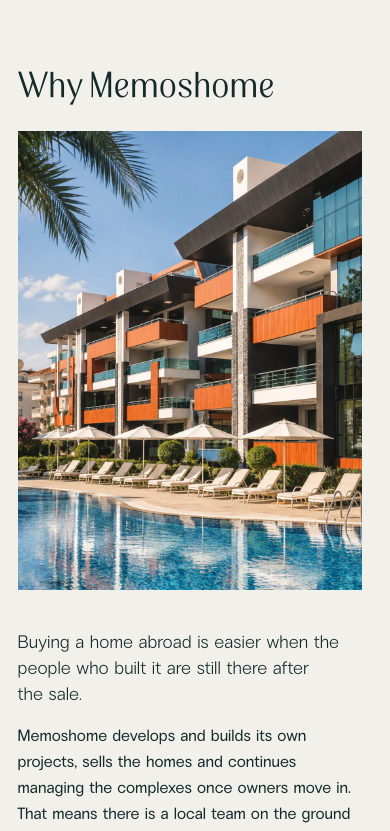
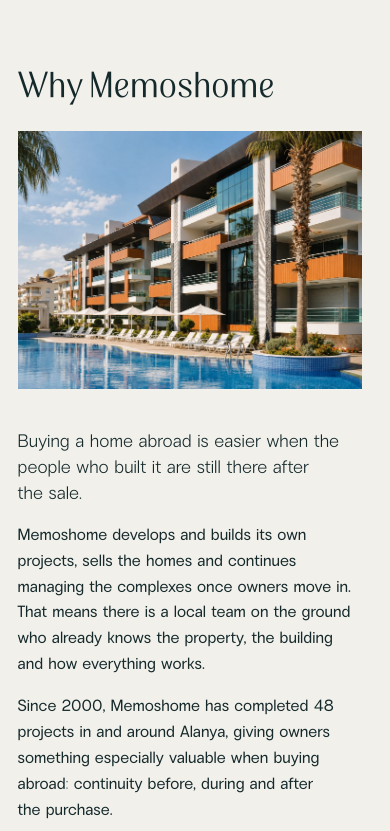
Before and after one commit to into1985/maresol, a Nuxt app: page / in a window 390 px wide. Shown: the part 1020-1851 px from the top of the page. Built offline with nearby package versions, Linux system fonts and the light colour scheme.

Commit message:
Why Memoshome: add mobile landscape image

```diff
--- a/app/components/WhySection.vue
+++ b/app/components/WhySection.vue
@@ -28,7 +28,10 @@ useDrift(() => (small.value && grid.value ? { el: small.value, anchor: grid.valu
     <div ref="grid" class="why-grid">
       <figure ref="big" class="why-photo photo">
         <span class="why-ratio r-tall" aria-hidden="true"></span>
-        <img src="/images/content/why-complex.webp" alt="A Memoshome residential complex in Alanya, with its pool and sun loungers" width="1122" height="1402" loading="lazy" decoding="async" />
+        <picture>
+          <source media="(max-width: 900px)" srcset="/images/content/why-complex-landscape.webp" />
+          <img src="/images/content/why-complex.webp" alt="A Memoshome residential complex in Alanya, with its pool and sun loungers" width="1122" height="1402" loading="lazy" decoding="async" />
+        </picture>
       </figure>
       <div class="why-main">
         <h2 id="why-title" ref="title" class="t-h2">Why Memoshome</h2>
@@ -73,7 +76,8 @@ p { margin-block: 0; }
   .why-photo, .why-main, .why-small { grid-column: 1; grid-row: auto; }
   .why-main { display: contents; }
   .why-main h2 { order: -1; }
-  /* suur foto täislaiuses 3 : 4, sama mis Buying (kasutaja 2026-11-23; enne 78 %) */
+  /* suur foto täislaiuses 4 : 3: hero jääb mobiili püstkaadriks, järgmine sektsioon on kompaktsem */
+  .why-ratio { aspect-ratio: 4 / 3; }
   .why-small { width: 40%; justify-self: start; will-change: auto; }   /* telefonis nihet pole → kihti pole vaja */   /* vasakul (kasutaja 2026-11-23) */
 }
 </style>
```
Also changed, not shown: public/images/content/why-complex-landscape.webp (added).
